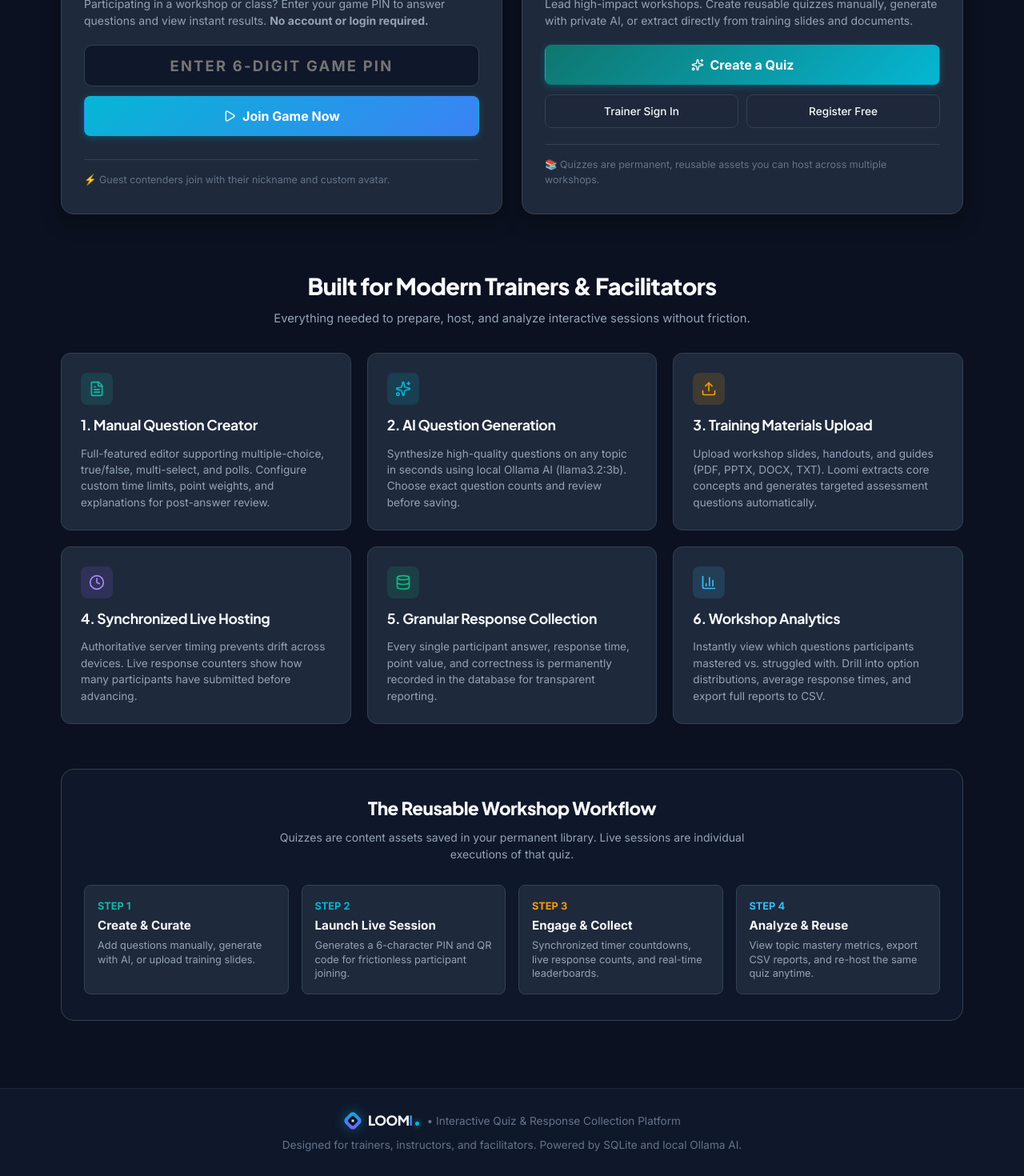
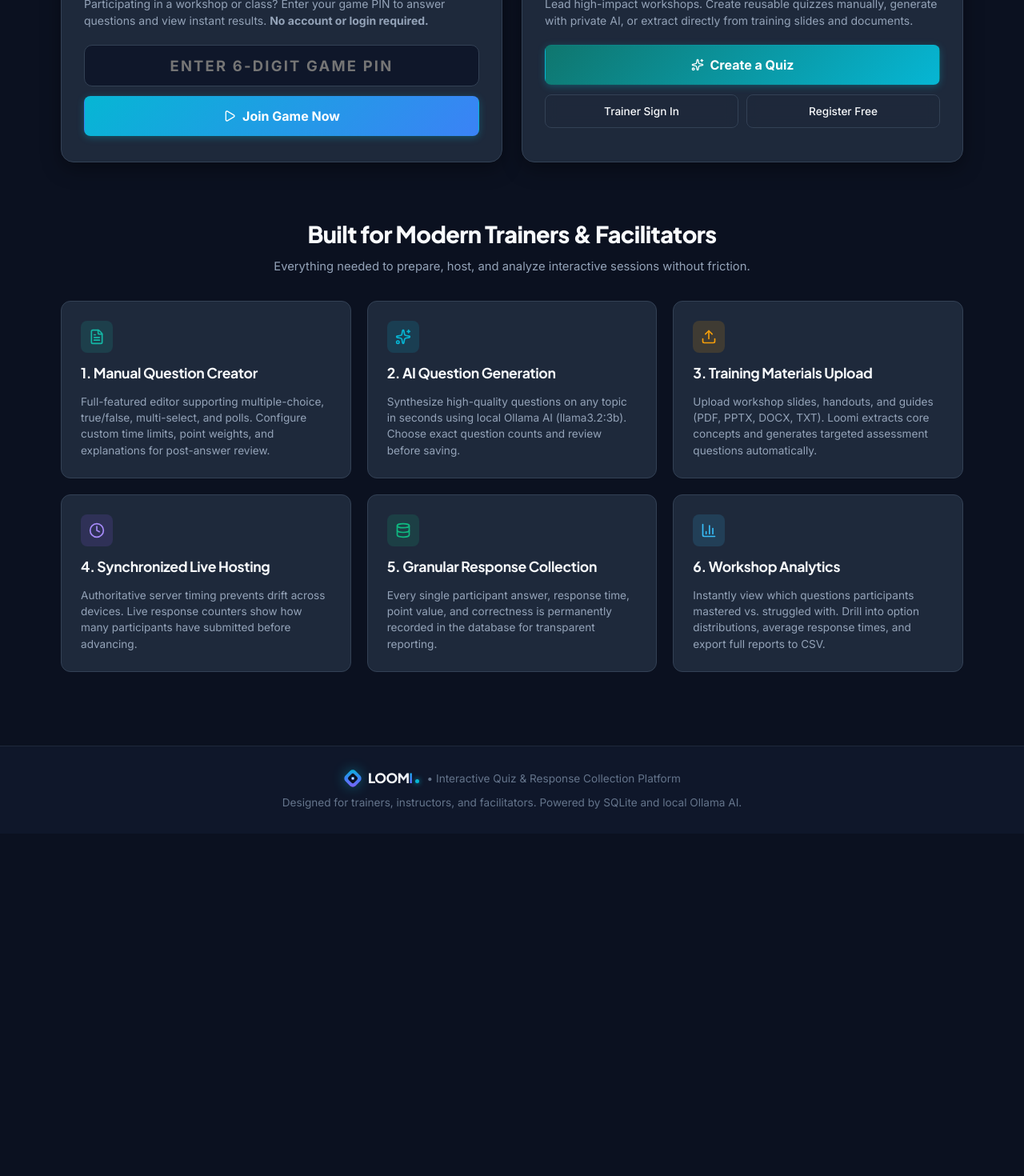
Before and after one commit to Syuheila/kuizila, a React (Vite) app in the folder frontend/: page / in a window 1280 px wide. Shown: the part 466-1936 px from the top of the page at 80% size. After the commit the page ends 1508 px from the top, so only its background shows below. Built offline with nearby package versions, Linux system fonts and the light colour scheme; no server answers.

Commit message:
refactor: remove workflow section, telemetry strip, and card notes from homepage

```diff
--- a/frontend/src/pages/LandingPage.jsx
+++ b/frontend/src/pages/LandingPage.jsx
@@ -1,4 +1,4 @@
-import React, { useState, useEffect } from 'react';
+import React, { useState } from 'react';
 import { Link, useNavigate } from 'react-router-dom';
 import {
   ArrowRight,
@@ -6,7 +6,6 @@ import {
   BarChart3,
   Sparkles,
   Upload,
-  Radio,
   FileText,
   Clock,
   CheckCircle2,
@@ -26,35 +25,8 @@ export default function LandingPage() {
   const [gameCode, setGameCode] = useState('');
   const [codeError, setCodeError] = useState('');
   const [validatingPin, setValidatingPin] = useState(false);
-  const [liveActivity, setLiveActivity] = useState(null);
 
   const { user: currentUser } = useAuth();
-
-  useEffect(() => {
-    let isMounted = true;
-    const fetchTelemetry = async () => {
-      try {
-        const data = await api.getLiveActivity();
-        if (isMounted) setLiveActivity(data);
-      } catch (err) {
-        if (isMounted) {
-          setLiveActivity({
-            has_active_sessions: false,
-            active_sessions_count: 0,
-            active_participants_count: 0,
-            sessions: []
-          });
-        }
-      }
-    };
-
-    fetchTelemetry();
-    const interval = setInterval(fetchTelemetry, 10000);
-    return () => {
-      isMounted = false;
-      clearInterval(interval);
-    };
-  }, []);
 
   const handleQuickJoin = async (e) => {
     e.preventDefault();
@@ -109,9 +81,6 @@ export default function LandingPage() {
           <nav className="landing-nav" style={{ display: 'flex', alignItems: 'center', gap: 20 }}>
             <a href="#capabilities" style={{ fontSize: '0.875rem', fontWeight: 600, color: '#94A3B8' }}>
               Capabilities
-            </a>
-            <a href="#workflow" style={{ fontSize: '0.875rem', fontWeight: 600, color: '#94A3B8' }}>
-              How It Works
             </a>
           </nav>
         </div>
@@ -251,10 +220,6 @@ export default function LandingPage() {
                 </button>
               </form>
             </div>
-
-            <div style={{ marginTop: 20, paddingTop: 16, borderTop: '1px solid #334155', fontSize: '0.78rem', color: '#64748B' }}>
-              ⚡ Guest contenders join with their nickname and custom avatar.
-            </div>
           </div>
 
           {/* Action 2: CREATE A QUIZ */}
@@ -328,40 +293,8 @@ export default function LandingPage() {
                 </div>
               </div>
             </div>
-
-            <div style={{ marginTop: 20, paddingTop: 16, borderTop: '1px solid #334155', fontSize: '0.78rem', color: '#64748B' }}>
-              📚 Quizzes are permanent, reusable assets you can host across multiple workshops.
-            </div>
           </div>
         </div>
-
-        {/* Live Workshop Activity Strip */}
-        {liveActivity && liveActivity.active_sessions_count > 0 && (
-          <div
-            style={{
-              padding: '16px 20px',
-              borderRadius: 12,
-              backgroundColor: 'rgba(6, 182, 212, 0.08)',
-              border: '1px solid rgba(6, 182, 212, 0.25)',
-              display: 'flex',
-              alignItems: 'center',
-              justifyContent: 'space-between',
-              flexWrap: 'wrap',
-              gap: 12,
-              marginBottom: 48
-            }}
-          >
-            <div style={{ display: 'flex', alignItems: 'center', gap: 10 }}>
-              <Radio size={18} color="#06B6D4" style={{ animation: 'pulse 1.5s infinite' }} />
-              <span style={{ fontSize: '0.9rem', fontWeight: 700, color: '#F8FAFC' }}>
-                {liveActivity.active_sessions_count} Live Workshop Session{liveActivity.active_sessions_count > 1 ? 's' : ''} in Progress
-              </span>
-            </div>
-            <span style={{ fontSize: '0.825rem', color: '#94A3B8' }}>
-              {liveActivity.active_participants_count} active participants responding in real time
-            </span>
-          </div>
-        )}
 
         {/* Section: 6 Core Platform Capabilities */}
         <div id="capabilities" style={{ paddingTop: 20, marginBottom: 56 }}>
@@ -502,48 +435,6 @@ export default function LandingPage() {
             </div>
           </div>
         </div>
-
-        {/* Section: Reusable Workflow */}
-        <div id="workflow" style={{
-          backgroundColor: '#0F172A',
-          border: '1px solid #334155',
-          borderRadius: 16,
-          padding: '32px 28px',
-          marginBottom: 48
-        }}>
-          <h2 style={{ fontSize: '1.4rem', fontWeight: 800, color: '#F8FAFC', marginBottom: 8, textAlign: 'center' }}>
-            The Reusable Workshop Workflow
-          </h2>
-          <p style={{ fontSize: '0.875rem', color: '#94A3B8', textAlign: 'center', maxWidth: '600px', margin: '0 auto 28px' }}>
-            Quizzes are content assets saved in your permanent library. Live sessions are individual executions of that quiz.
-          </p>
-
-          <div style={{ display: 'grid', gridTemplateColumns: 'repeat(auto-fit, minmax(min(100%, 200px), 1fr))', gap: 16 }}>
-            <div style={{ padding: '16px', borderRadius: 8, backgroundColor: '#1E293B', border: '1px solid #334155' }}>
-              <div style={{ fontWeight: 800, fontSize: '0.8rem', color: '#14B8A6', marginBottom: 4 }}>STEP 1</div>
-              <div style={{ fontWeight: 700, color: '#F8FAFC', fontSize: '0.95rem', marginBottom: 4 }}>Create & Curate</div>
-              <div style={{ fontSize: '0.8rem', color: '#94A3B8', lineHeight: 1.4 }}>Add questions manually, generate with AI, or upload training slides.</div>
-            </div>
-
-            <div style={{ padding: '16px', borderRadius: 8, backgroundColor: '#1E293B', border: '1px solid #334155' }}>
-              <div style={{ fontWeight: 800, fontSize: '0.8rem', color: '#06B6D4', marginBottom: 4 }}>STEP 2</div>
-              <div style={{ fontWeight: 700, color: '#F8FAFC', fontSize: '0.95rem', marginBottom: 4 }}>Launch Live Session</div>
-              <div style={{ fontSize: '0.8rem', color: '#94A3B8', lineHeight: 1.4 }}>Generates a 6-character PIN and QR code for frictionless participant joining.</div>
-            </div>
-
-            <div style={{ padding: '16px', borderRadius: 8, backgroundColor: '#1E293B', border: '1px solid #334155' }}>
-              <div style={{ fontWeight: 800, fontSize: '0.8rem', color: '#F59E0B', marginBottom: 4 }}>STEP 3</div>
-              <div style={{ fontWeight: 700, color: '#F8FAFC', fontSize: '0.95rem', marginBottom: 4 }}>Engage & Collect</div>
-              <div style={{ fontSize: '0.8rem', color: '#94A3B8', lineHeight: 1.4 }}>Synchronized timer countdowns, live response counts, and real-time leaderboards.</div>
-            </div>
-
-            <div style={{ padding: '16px', borderRadius: 8, backgroundColor: '#1E293B', border: '1px solid #334155' }}>
-              <div style={{ fontWeight: 800, fontSize: '0.8rem', color: '#38BDF8', marginBottom: 4 }}>STEP 4</div>
-              <div style={{ fontWeight: 700, color: '#F8FAFC', fontSize: '0.95rem', marginBottom: 4 }}>Analyze & Reuse</div>
-              <div style={{ fontSize: '0.8rem', color: '#94A3B8', lineHeight: 1.4 }}>View topic mastery metrics, export CSV reports, and re-host the same quiz anytime.</div>
-            </div>
-          </div>
-        </div>
       </section>
 
       {/* Footer */}
```
